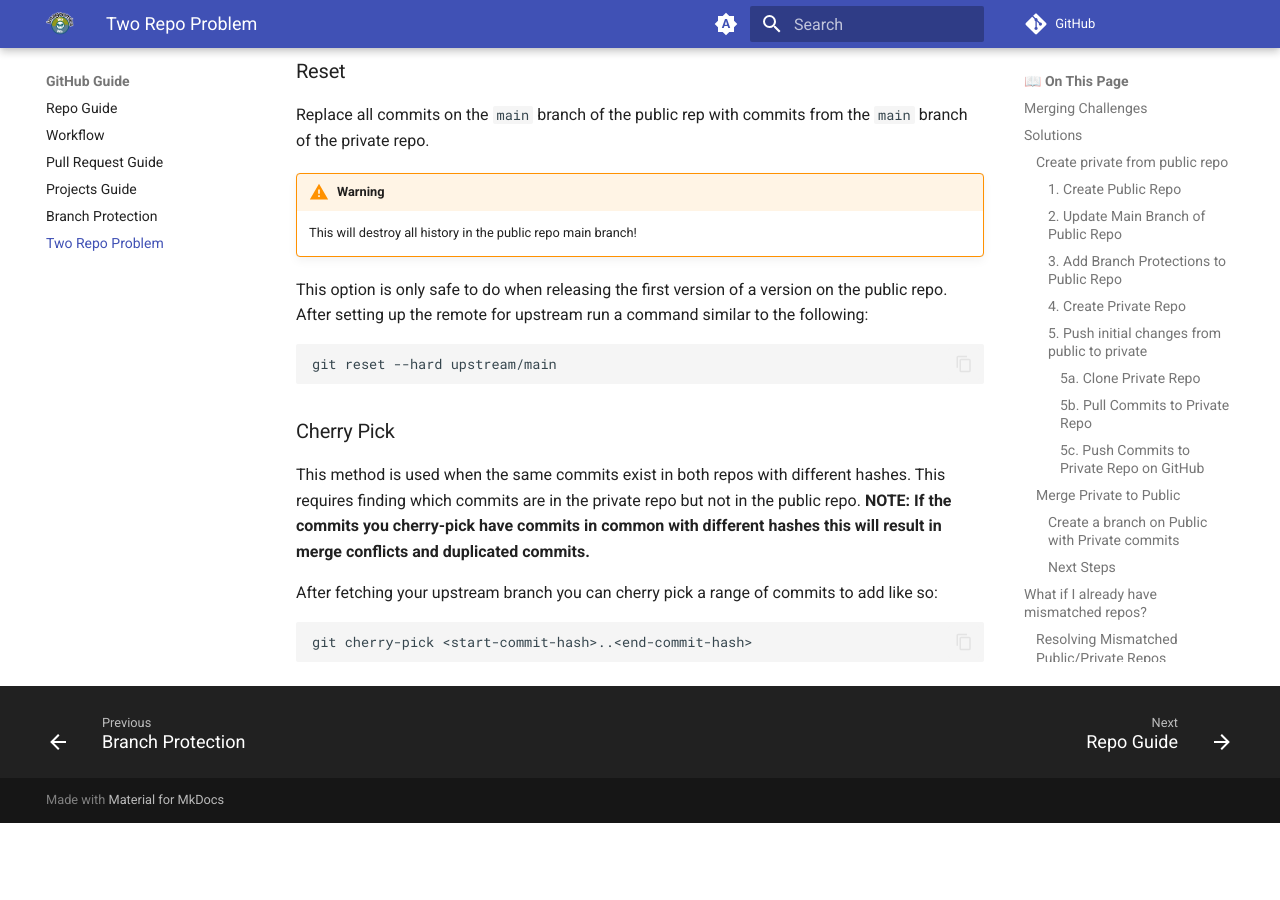
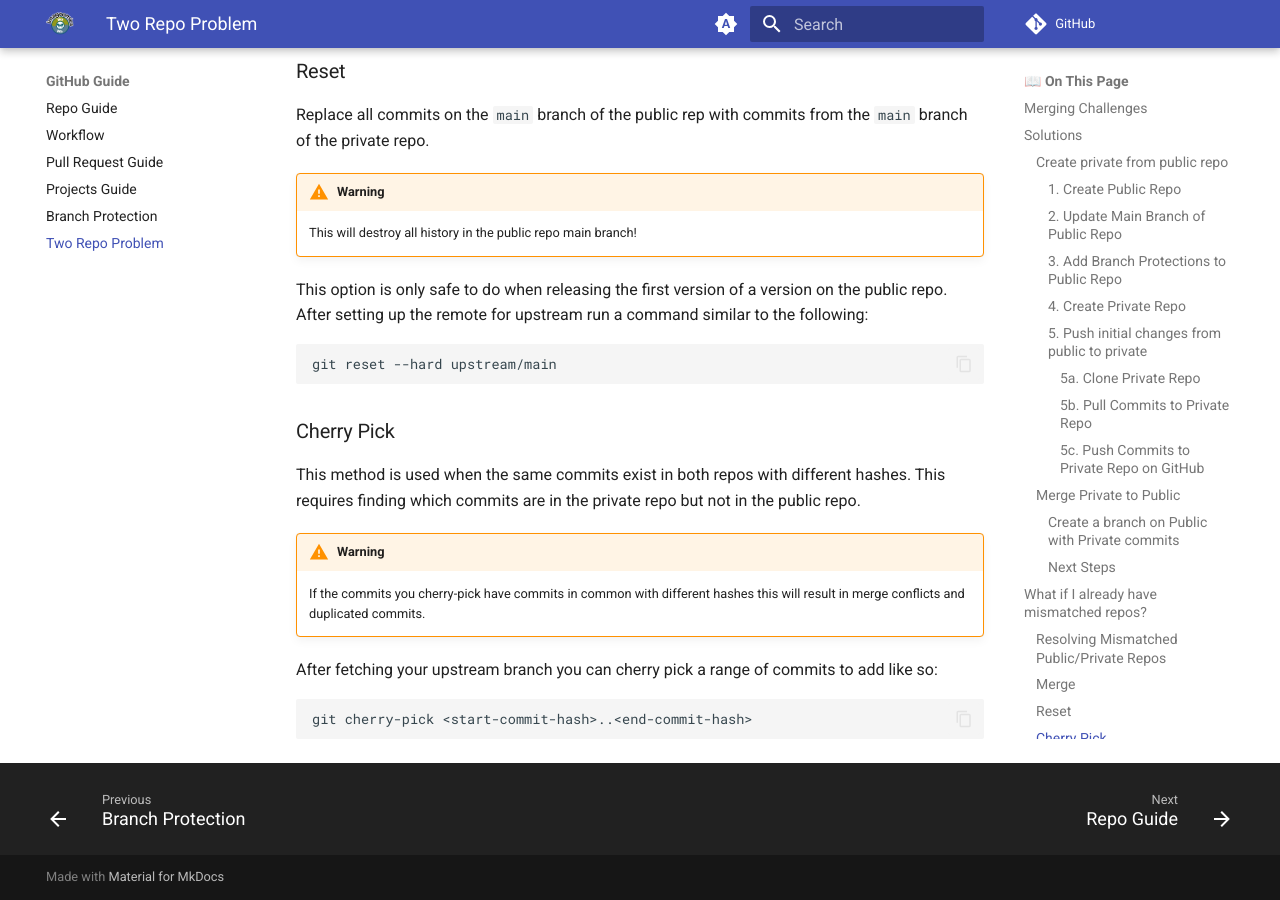
Before and after one commit to akashgunjegaon/Collaborative-distributed-science-guide, an MkDocs documentation site: the page built from docs/wiki-guide/Two-Repo-Problem.md, in a window 1280 px wide and 900 px high, scrolled down 5352 px. Built offline with MkDocs 1.6.1 and Material for MkDocs 9.7.7, drawn with Linux system fonts in a browser that asks for light colours; comment, search, counter and statistics services are not loaded; before the commit the page ends 6175 px from its top, so only the background shows below that.

Commit message:
Convert note to callout
Co-authored-by: Elizabeth Campolongo <38985481+egrace479@users.noreply.github.com>

````diff
--- a/docs/wiki-guide/Two-Repo-Problem.md
+++ b/docs/wiki-guide/Two-Repo-Problem.md
@@ -212,7 +212,9 @@ git reset --hard upstream/main
 ### Cherry Pick
 This method is used when the same commits exist in both repos with different hashes.
 This requires finding which commits are in the private repo but not in the public repo.
-__NOTE: If the commits you cherry-pick have commits in common with different hashes this will result in merge conflicts and duplicated commits.__
+
+!!! warning "Warning"
+    If the commits you cherry-pick have commits in common with different hashes this will result in merge conflicts and duplicated commits.
 
 After fetching your upstream branch you can cherry pick a range of commits to add like so:
 ```
````
